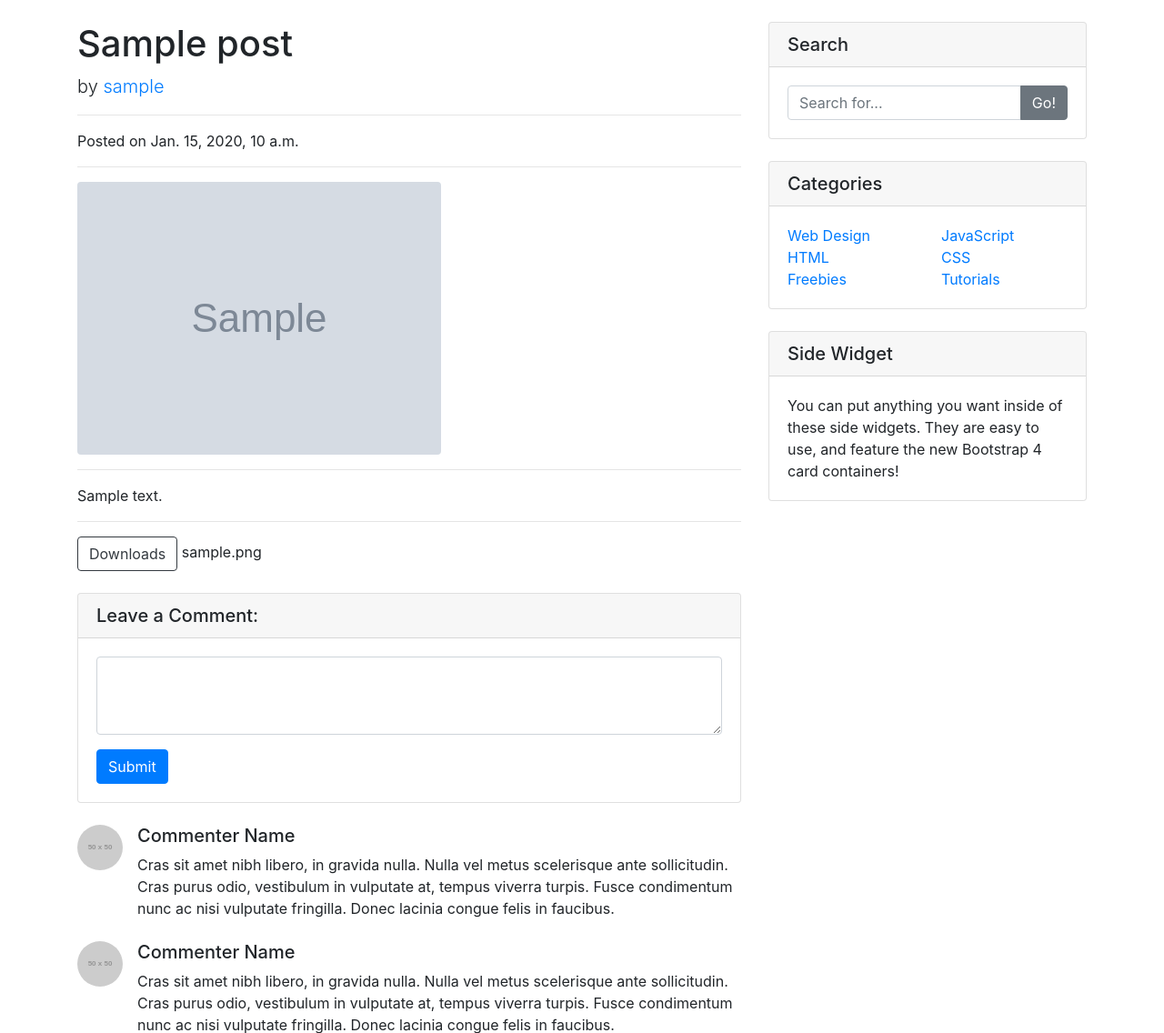
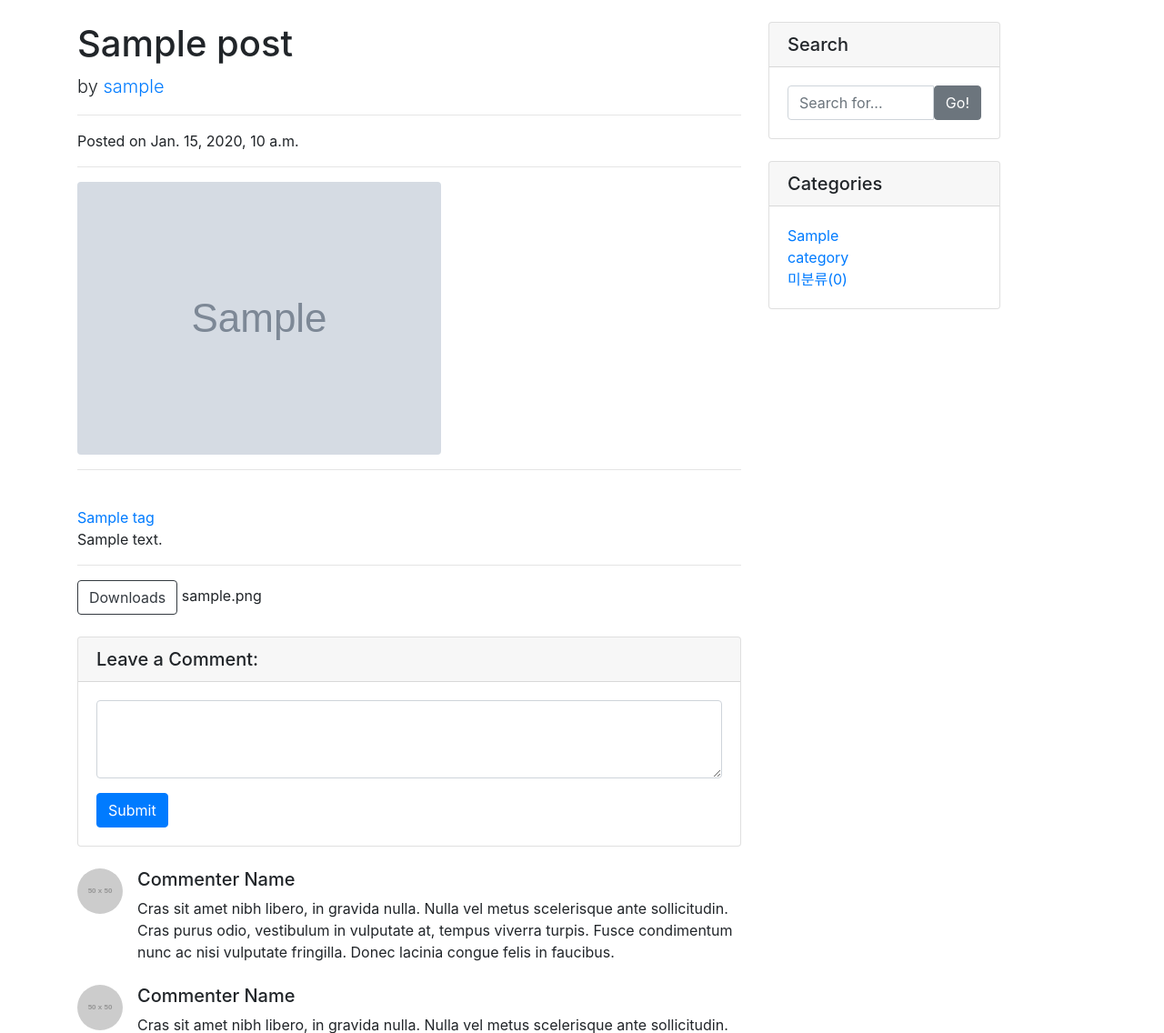
Before and after one commit to kimyeonchul/do_it_django_a_to_z, a Django app: page /blog/1/ in a window 1280 px wide. Shown: the part 56-1192 px from the top of the page at 91% size. Run offline with Django 4.2, Linux system fonts and the light colour scheme; tables that the repository leaves empty hold one stand-in row (values such as "Sample post"); grey boxes marked "Sample" are stand-in pictures; grey boxes labelled with a size stand in for pictures from a placeholder-image service; some libraries are stand-ins or nearby versions.

Commit message:
Add Tag model

```diff
--- a/blog/admin.py
+++ b/blog/admin.py
@@ -1,8 +1,12 @@
 from django.contrib import admin
-from .models import Post, Category
+from .models import Post, Category, Tag
 
 admin.site.register(Post)
 
+class TagAdmin(admin.ModelAdmin):
+    prepopulated_fields = {'slug':('name',)}
+
+admin.site.register(Tag,TagAdmin)
 class CategoryAdmin(admin.ModelAdmin):
     prepopulated_fields = {'slug':('name',)}
 
--- a/blog/models.py
+++ b/blog/models.py
@@ -1,11 +1,23 @@
 import os.path
 from django.contrib.auth.models import User
 from django.db import models
+
+class Tag(models.Model):
+    name = models.CharField(max_length=50)
+    slug = models.SlugField(max_length=200, unique=True, allow_unicode=True)
+
+    def __str__(self):
+        return self.name
+
+    def get_absolute_url(self):
+        return f'/blog/tag/{self.slug}/'
 
 class Category(models.Model):
     name = models.CharField(max_length=50,unique=True)
     slug = models.SlugField(max_length=200,unique=True,allow_unicode=True)
 
+    def get_absolute_url(self):
+        return f'/blog/category/{self.slug}'
     def __str__(self):
         return self.name
 
@@ -24,6 +36,7 @@ class Post(models.Model):
 
     author = models.ForeignKey(User, null=True,on_delete=models.SET_NULL)
     category = models.ForeignKey(Category,null=True,blank=True,on_delete=models.SET_NULL)
+    tag = models.ManyToManyField(Tag,blank=True)
     def __str__(self):
         # return self.title
         return f'[{self.pk}]{self.title} :: {self.author}'
--- a/blog/templates/blog/post_detail.html
+++ b/blog/templates/blog/post_detail.html
@@ -82,6 +82,14 @@
 
         <hr>
 
+      {% if post.tag.exists %}
+          <br/>
+          <i class="fas fa-tags"></i>
+          {% for tag in post.tag.iterator %}
+              <a href={{ tag.get_absolute_url }}>{{ tag }}</a>
+          {% endfor %}
+      {% endif %}
+
         <!-- Post Content -->
         <p>{{ post.content }}</p>
         <hr>
@@ -140,66 +148,8 @@
 
       </div>
 
-      <!-- Sidebar Widgets Column -->
-      <div class="col-md-4">
+        {% include 'blog/sidebar.html' %}
 
-        <!-- Search Widget -->
-        <div class="card my-4">
-          <h5 class="card-header">Search</h5>
-          <div class="card-body">
-            <div class="input-group">
-              <input type="text" class="form-control" placeholder="Search for...">
-              <span class="input-group-append">
-                <button class="btn btn-secondary" type="button">Go!</button>
-              </span>
-            </div>
-          </div>
-        </div>
-
-        <!-- Categories Widget -->
-        <div class="card my-4">
-          <h5 class="card-header">Categories</h5>
-          <div class="card-body">
-            <div class="row">
-              <div class="col-lg-6">
-                <ul class="list-unstyled mb-0">
-                  <li>
-                    <a href="#">Web Design</a>
-                  </li>
-                  <li>
-                    <a href="#">HTML</a>
-                  </li>
-                  <li>
-                    <a href="#">Freebies</a>
-                  </li>
-                </ul>
-              </div>
-              <div class="col-lg-6">
-                <ul class="list-unstyled mb-0">
-                  <li>
-                    <a href="#">JavaScript</a>
-                  </li>
-                  <li>
-                    <a href="#">CSS</a>
-                  </li>
-                  <li>
-                    <a href="#">Tutorials</a>
-                  </li>
-                </ul>
-              </div>
-            </div>
-          </div>
-        </div>
-
-        <!-- Side Widget -->
-        <div class="card my-4">
-          <h5 class="card-header">Side Widget</h5>
-          <div class="card-body">
-            You can put anything you want inside of these side widgets. They are easy to use, and feature the new Bootstrap 4 card containers!
-          </div>
-        </div>
-
-      </div>
 
     </div>
     <!-- /.row -->
--- a/blog/templates/blog/sidebar.html
+++ b/blog/templates/blog/sidebar.html
@@ -18,28 +18,15 @@
                     <div class="card-body">
                         <div class="row">
                             <div class="col-lg-6">
+
                                 <ul class="list-unstyled mb-0">
+                                    {% for category in categories %}
                                     <li>
-                                        <a href="#">Web Design</a>
+                                        <a href="{{ category.get_absolute_url }}">{{ category.name }}</a>
                                     </li>
+                                   {% endfor %}
                                     <li>
-                                        <a href="#">HTML</a>
-                                    </li>
-                                    <li>
-                                        <a href="#">Freebies</a>
-                                    </li>
-                                </ul>
-                            </div>
-                            <div class="col-lg-6">
-                                <ul class="list-unstyled mb-0">
-                                    <li>
-                                        <a href="#">JavaScript</a>
-                                    </li>
-                                    <li>
-                                        <a href="#">CSS</a>
-                                    </li>
-                                    <li>
-                                        <a href="#">Tutorials</a>
+                                        <a href="/blog/category/no-category">미분류({{ no_category_post_count }})</a>
                                     </li>
                                 </ul>
                             </div>
--- a/blog/urls.py
+++ b/blog/urls.py
@@ -4,6 +4,8 @@ from . import views
 
 urlpatterns = [
     path('<int:pk>/',views.PostDetail.as_view()),
+    path('category/<str:slug>/',views.categories_page),
+    path('tag/<str:slug>/',views.tag_page),
     path('',views.PostList.as_view()),
     #path('<int:pk>/',views.single_post_page),
     #path('',views.index),
--- a/blog/views.py
+++ b/blog/views.py
@@ -1,13 +1,25 @@
 from django.shortcuts import render
-from .models import Post
+from .models import Post, Category,Tag
 from django.views.generic import ListView,DetailView
 # Create your views here.
 
 class PostList(ListView):
     model=Post
     ordering = '-pk'
+
+    def get_context_data(self, **kwargs):
+        context = super(PostList,self).get_context_data()
+        context['categories']=Category.objects.all()
+        context['no_category_post_count'] = Post.objects.filter(category=None).count()
+        return context
+
 class PostDetail(DetailView):
     model=Post
+    def get_context_data(self, **kwargs):
+        context = super(PostDetail,self).get_context_data()
+        context['categories']=Category.objects.all()
+        context['no_category_post_count'] = Post.objects.filter(category=None).count()
+        return context
     # template_name = 'blog/post_detail.html'
 
 # def index(request):
@@ -28,3 +40,32 @@ class PostDetail(DetailView):
 #             'post':post
 #         }
 #     )
+
+def categories_page(request,slug):
+    if slug=='no-category':
+        category='미분류'
+        post_list = Post.objects.filter(category=None)
+    else:
+        category = Category.objects.get(slug=slug)
+        post_list = Post.objects.filter(category=category)
+
+    context = {
+        'categories':Category.objects.all(),
+        'category_less_post_count':Post.objects.filter(category=None).count(),
+        'category':category,
+        'post_list':post_list,
+
+
+    }
+    return render(request,'blog/post_list.html',context)
+
+def tag_page(request,slug):
+    tag = Tag.objects.get(slug=slug)
+    post_list = tag.post_set.all()
+    context = {
+        'tag':tag,
+        'categories': Category.objects.all(),
+        'post_list': post_list,
+        'category_less_post_count': Post.objects.filter(category=None).count(),
+    }
+    return render(request,'blog/post_list.html',context)
```
